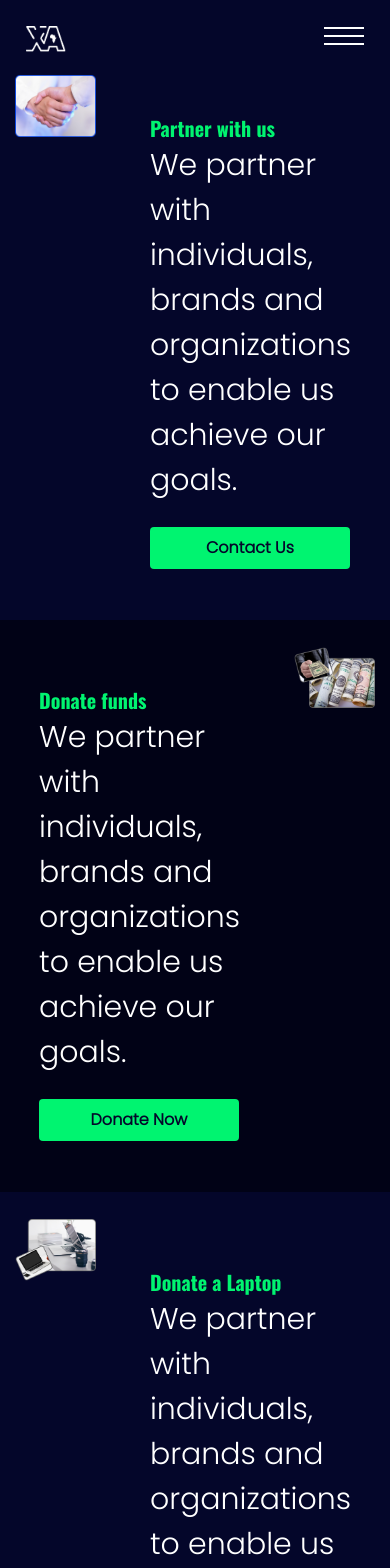
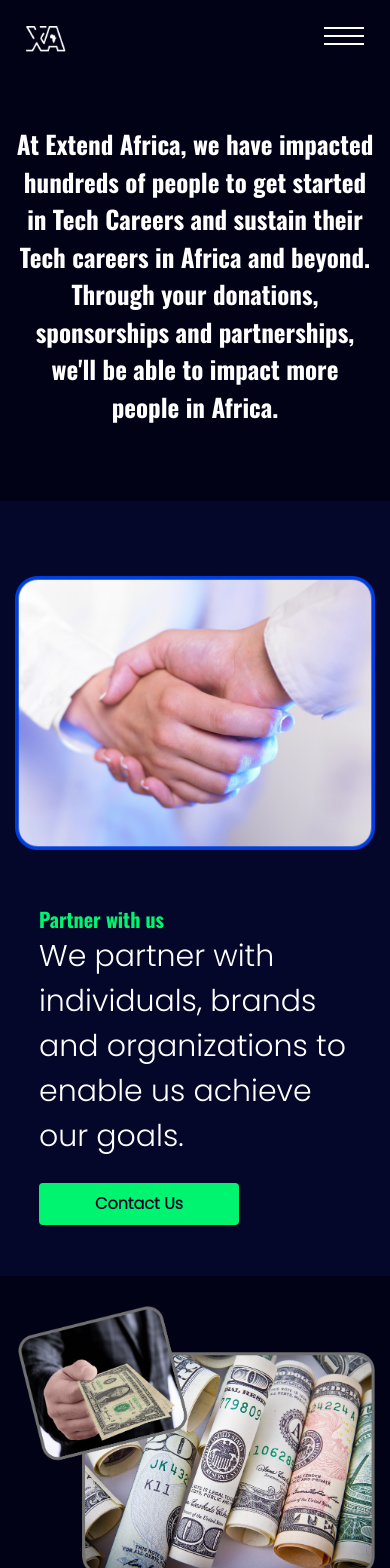
Before and after one commit to alabo-excel/extend-africa-web, a Vue app: page /donate in a window 390 px wide. Shown: the top 1568 px of the page. Built offline with nearby package versions, Linux system fonts and the light colour scheme; what vue-flutterwave would draw is missing.

Commit message:
last commit

```diff
--- a/package.json
+++ b/package.json
@@ -9,6 +9,7 @@
   "dependencies": {
     "vue": "^3.2.16",
     "vue-flutterwave": "^1.0.0",
+    "vue-paystack": "^2.0.4",
     "vue-router": "4"
   },
   "devDependencies": {
--- a/src/views/academy.vue
+++ b/src/views/academy.vue
@@ -21,7 +21,7 @@ export default {
           leading experts.
         </div>
         <a href="">
-          <button class="btn p-3">START LEARNING</button>
+          <button class="btn p-3">APPLY NOW</button>
         </a>
       </div>
       <div class="col-11 col-lg-5 mt-lg-0 mt-5">
--- a/src/views/donate.vue
+++ b/src/views/donate.vue
@@ -1,6 +1,7 @@
 <script>
 import Header from "../components/Header.vue";
 import Footer from "../components/Footer.vue";
+import paystack from "vue-paystack";
 
 export default {
   components: {
@@ -17,6 +18,12 @@ export default {
     };
   },
   methods: {
+    processPayment: () => {
+      window.alert("Payment recieved");
+    },
+    close: () => {
+      console.log("You closed checkout page");
+    },
     donate() {
       this.$launchFlutterwave({
         tx_ref: Date.now(),
@@ -45,70 +52,18 @@ export default {
 <template>
   <div id="app">
     <Header />
-    <!-- <button
-      type="button"
-      class="btn btn-primary"
-      data-toggle="modal"
-      data-target=".bd-example-modal-xl"
-    >
-      Large modal
-    </button> -->
-
-    <div
-      class="modal fade bd-example-modal-lg"
-      tabindex="-1"
-      role="dialog"
-      aria-labelledby="myLargeModalLabel"
-      aria-hidden="true"
-    >
-      <div class="modal-dialog modal-lg">
-        <div class="modal-content p-4">
-          <div class="text-center">
-            <div class="my-3">
-              <input
-                type="text"
-                v-model="name"
-                class="p-2"
-                placeholder="Enter your Name"
-              />
-            </div>
-            <div class="my-3">
-              <input
-                type="email"
-                v-model="email"
-                class="p-2"
-                placeholder="Enter your Email"
-              />
-            </div>
-            <div class="my-3">
-              <input
-                type="number"
-                class="p-2"
-                v-model="number"
-                placeholder="Enter your Phone Number"
-              />
-            </div>
-            <div class="my-3">
-              <input
-                type="number"
-                class="p-2"
-                v-model="amount"
-                placeholder="Enter The Amount "
-              />
-            </div>
-            <div class="my-3">
-              <select class="p-2 w-80 " v-model="currency">
-                <option value="USD">USD</option>
-              </select>
-            </div>
-            <button class="btn btn1 p-3" @click="donate">Donate Now</button>
-          </div>
+    <section>
+      <div class="row">
+        <div class="desc col-lg-9 text-center my-5 mx-auto">
+          At Extend Africa, we have impacted hundreds of people to get started
+          in Tech Careers and sustain their Tech careers in Africa and beyond.
+          Through your donations, sponsorships and partnerships, we'll be able
+          to impact more people in Africa.
         </div>
       </div>
-    </div>
-
+    </section>
     <section class="first">
-      <div class="d-flex justify-content-center pt-5">
+      <div class="d-lg-flex justify-content-center pt-5">
         <div class="col-lg-5">
           <img class="w-1/5" src="../assets/G3.png" alt="" />
         </div>
@@ -120,15 +75,21 @@ export default {
               achieve our goals.
             </div>
             <div class="mt-4">
-              <button class="btn btn2 p-2">Contact Us</button>
+              <a href="mailto:xtendafrica@gmail.com">
+                <button class="btn btn2 p-2">Contact Us</button>
+              </a>
             </div>
           </div>
         </div>
       </div>
     </section>
     <section class="">
-      <div class="d-flex justify-content-center">
-        <div class="col-lg-5">
+      <div class="d-lg-flex justify-content-center">
+        <div class="col-lg-5 order-lg-last">
+          <img class="w-1/5" src="../assets/G5.png" alt="" />
+        </div>
+
+        <div class="col-lg-5 order-lg-firs">
           <div class="text-container p-4">
             <div class="heading">Donate funds</div>
             <div class="body">
@@ -136,23 +97,14 @@ export default {
               achieve our goals.
             </div>
             <div class="mt-4">
-              <button
-                class="btn btn2 p-2"
-                data-toggle="modal"
-                data-target=".bd-example-modal-lg"
-              >
-                Donate Now
-              </button>
+              <button class="btn btn2 p-2">Donate Now</button>
             </div>
           </div>
-        </div>
-        <div class="col-lg-5">
-          <img class="w-1/5" src="../assets/G5.png" alt="" />
         </div>
       </div>
     </section>
     <section class="first">
-      <div class="d-flex justify-content-center">
+      <div class="d-lg-flex justify-content-center">
         <div class="col-lg-5">
           <img class="w-1/5" src="../assets/G2.png" alt="" />
         </div>
@@ -164,14 +116,16 @@ export default {
               achieve our goals.
             </div>
             <div class="mt-4">
-              <button class="btn btn2 p-2">Contact Us</button>
+              <a href="mailto:xtendafrica@gmail.com">
+                <button class="btn btn2 p-2">Contact Us</button>
+              </a>
             </div>
           </div>
         </div>
       </div>
     </section>
     <section class="last">
-      <div class="d-flex justify-content-center">
+      <div class="d-lg-flex justify-content-center">
         <div class="col-lg-5">
           <div class="text-container p-4">
             <div class="heading">Sponsor an event</div>
@@ -180,7 +134,9 @@ export default {
               achieve our goals.
             </div>
             <div class="mt-4">
-              <button class="btn btn1 p-2">Contact Us</button>
+              <a href="mailto:xtendafrica@gmail.com">
+                <button class="btn btn1 p-2">Contact Us</button>
+              </a>
             </div>
           </div>
         </div>
@@ -222,6 +178,11 @@ img {
 .first {
   background-color: #04062a;
 }
+.desc {
+  font-size: 35px;
+  color: white;
+  font-family: "oswald";
+}
 .body {
   font-size: 30px;
   color: white;
@@ -248,5 +209,9 @@ img {
   .row {
     font-size: 14px;
   }
+  .desc{
+    font-size: 25px;
+    padding-top:50px !important;
+  }
 }
 </style>
```
Also changed, not shown: 1 other file (tests, documents, lock files or other folders).
